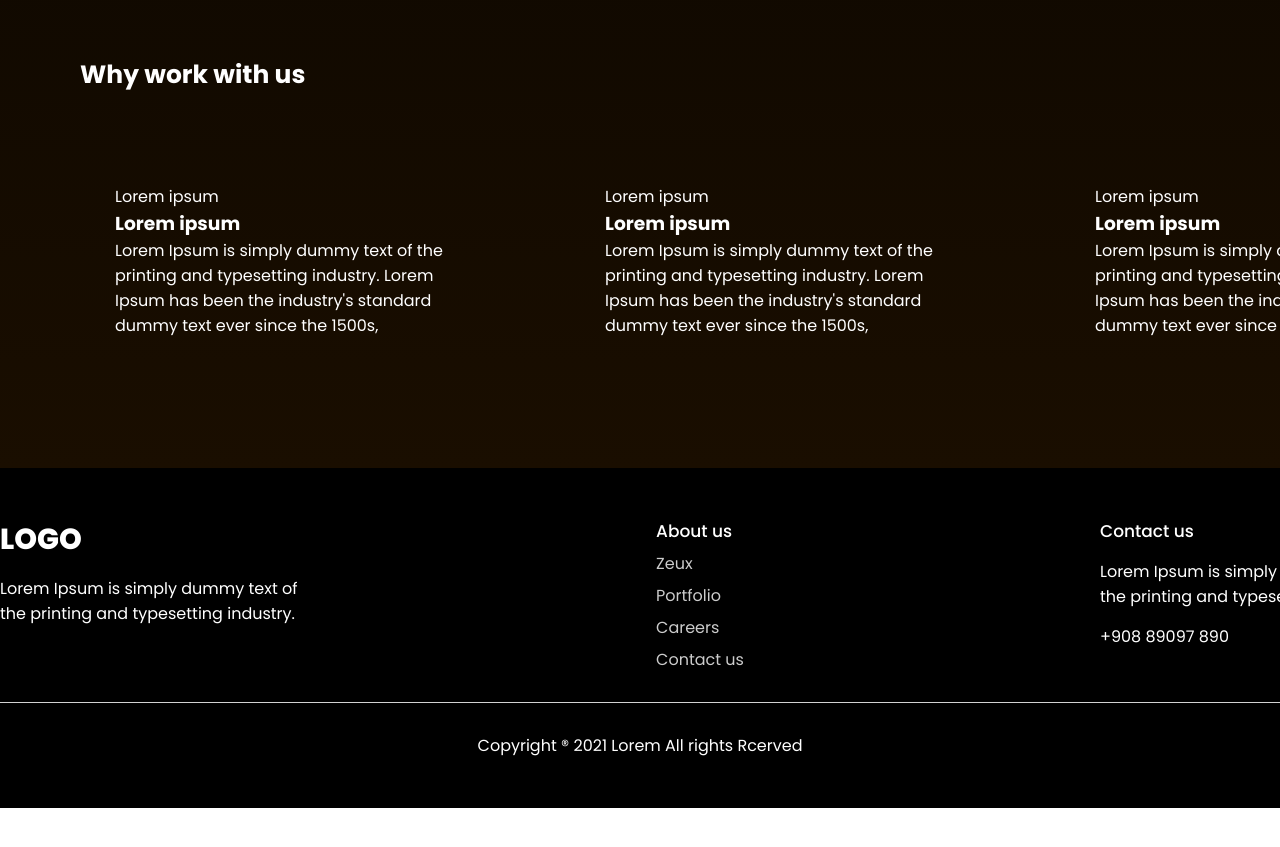
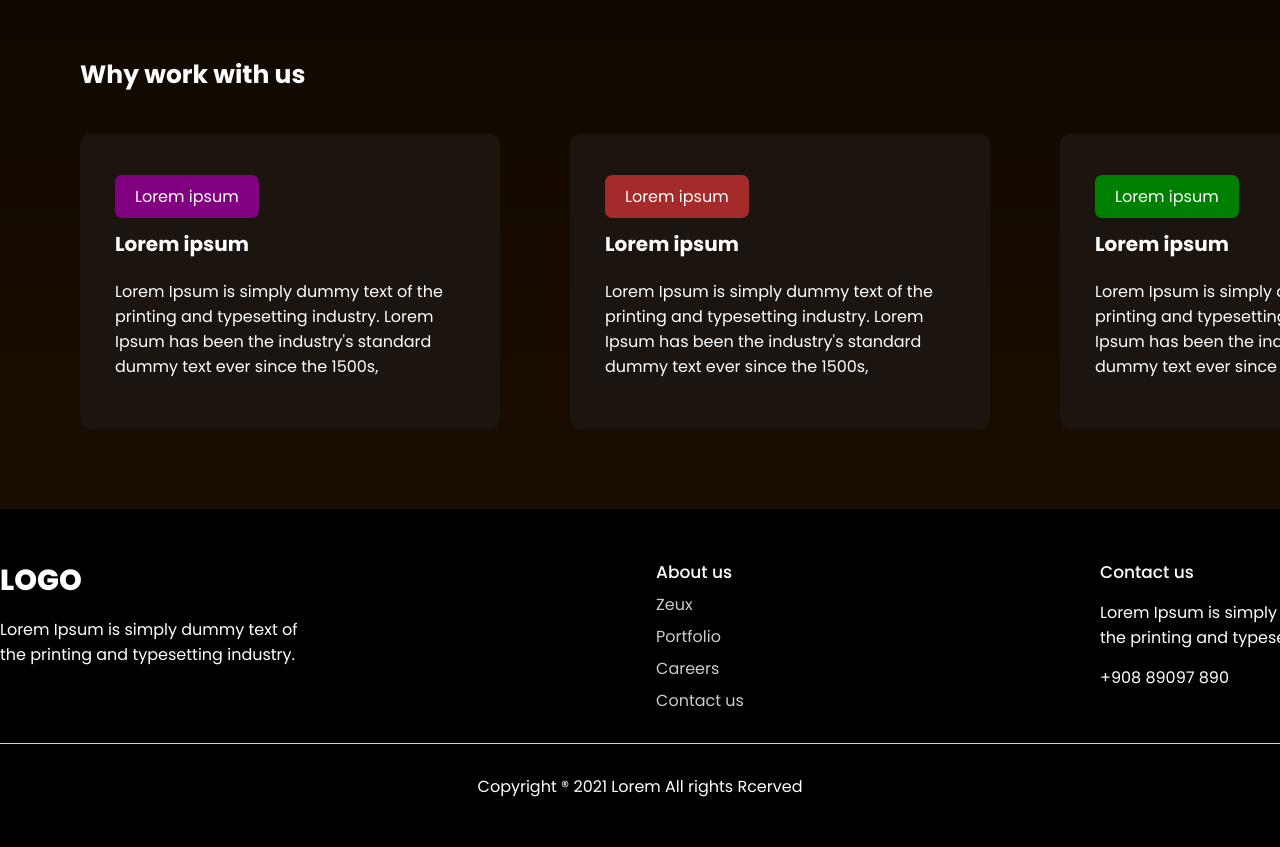
Before and after one commit to usernameRuslan/gamewebpage, a plain HTML site: page about.html in a window 1280 px wide. Shown: the part 920-1767 px from the top of the page. Before the commit the page ends 1728 px from the top, so only its background shows below. Drawn offline with Linux system fonts and the light colour scheme.

Commit message:
закончил страницу about
закончил одну страницу и создал новую

```diff
--- a/source/style/style.css
+++ b/source/style/style.css
@@ -333,6 +333,25 @@ header nav ul li.btn a:hover,
   width: 25%;
   border-radius: 10px;
   padding: 50px 35px;
+  background: #1c140f;
+}
+.work .blocks .block h3 {
+  font-size: 20px;
+  margin: 20px 0;
+}
+
+.work .blocks .block .badge{
+  border-radius: 7px;
+  padding: 10px 20px ;
+}
+.work .blocks .block .badge.green{
+  background: green;
+}
+.work .blocks .block .badge.purple{
+  background: purple;
+}
+.work .blocks .block .badge.brown{
+  background: brown;
 }
 /* footer */
 footer {
```
Also changed, not shown: contacts.html (added).
